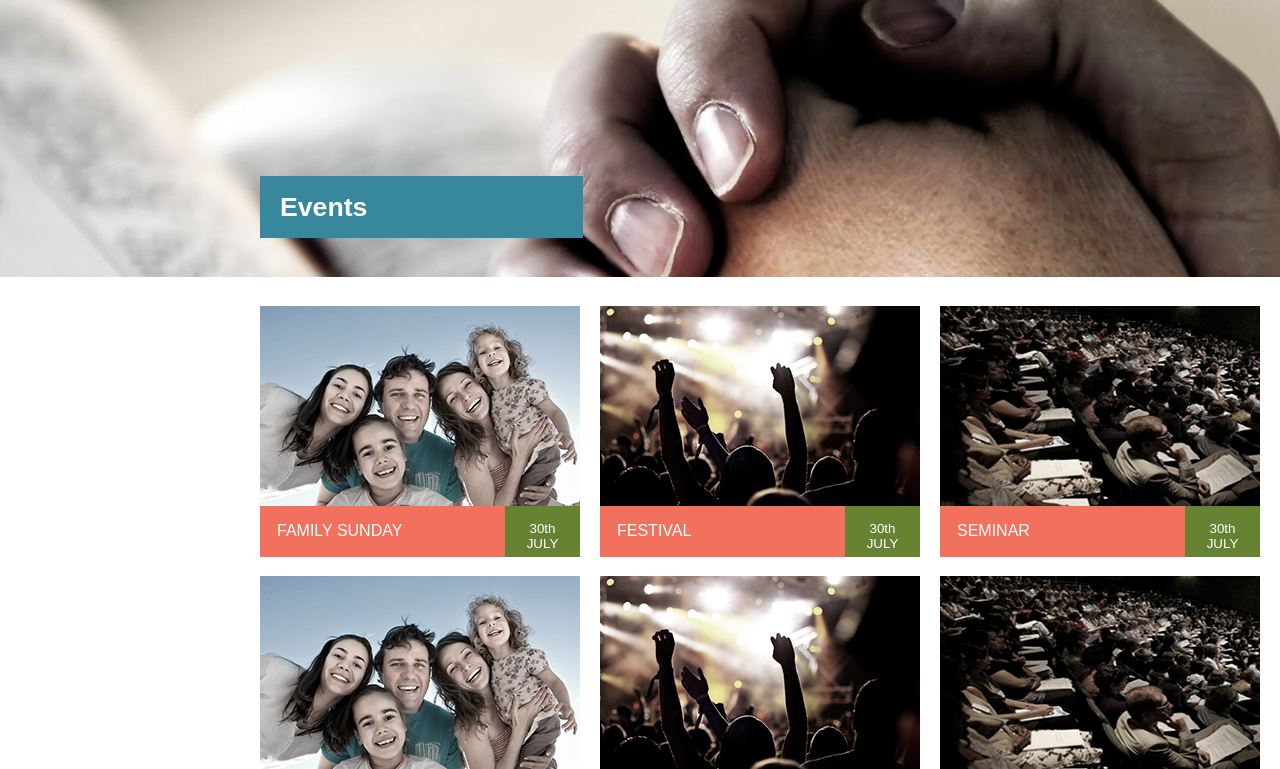
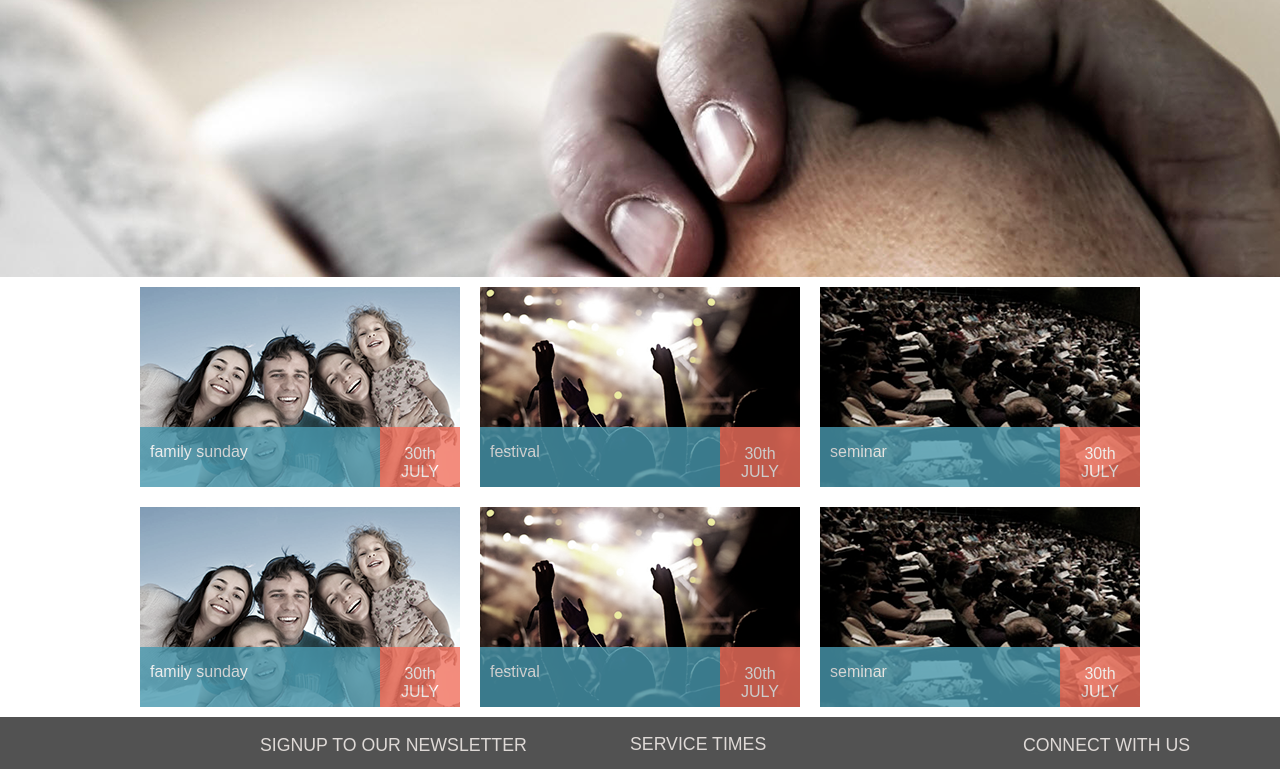
Before and after one commit to zlatkomladenovic/HTML5, a plain HTML site: page Seven Oaks/index.html in a window 1280 px wide. Shown: the part 123-892 px from the top of the page. Drawn offline with Linux system fonts and the light colour scheme.

Commit message:
class_work

```diff
--- /dev/null
+++ b/Responsive/Styles/global.css
@@ -0,0 +1,134 @@
+* {
+	margin: 0;
+	padding: 0;
+	list-style: none;
+	font-family: sans-serif;
+}
+
+span.cleaner {
+	display: block;
+	clear: both;
+}
+
+html, body {
+	height: 100%;
+}
+
+.site-header {
+	width: 100%;
+	height: 60px;
+	background-color: silver;
+	border-bottom: 2px solid gray;
+	box-sizing: border-box;
+	position: fixed;
+	z-index: 10;
+}
+
+	.site-header h1 {
+		float: left;
+		margin: 10px 0 0 20px;
+	}
+
+	.site-header nav {
+		float: right;
+		margin: 17px 20px 0 0;
+	}
+
+		.site-header nav a {
+			display: block;
+			margin: 0 10px;
+			float: left;
+			text-decoration: none;
+			color: blue;
+			padding: 5px;
+		}
+
+		.site-header nav a:hover {
+			background-color: gray;
+			color: #fff;
+		}
+
+section {
+	width: 100%;
+}
+
+	section > h2 {
+		text-transform: uppercase;
+		margin: 30px 0;
+		text-align: center;
+		font-size: 36px;
+	}
+
+	section .section-container {
+		width: 70%;
+		margin: 0 auto;
+	}
+
+.splash {
+	width: 100%;
+	height: 100%;
+	background-color: gray;
+}
+
+	.splash h2 {
+		margin: 0;
+		padding: 350px 0 0 0;
+		font-size: 60px;
+	}
+
+	.splash a {
+		display: block;
+		width: 200px;
+		margin: 20px auto;
+		text-align: center;
+	}
+
+.about .section-container {
+	text-align: center;
+}
+	.about .section-container > div {
+		width: 300px;
+		height: 300px;
+		border: 1px solid gray;
+		background-color: silver;
+		display: inline-block;
+		margin: 0 30px;
+	}
+
+.clients p {
+	margin: 20px 0;
+}
+
+.gallery .section-container {
+	text-align: center;
+}
+
+	.gallery img {
+		width: 100px;
+		height: 100px;
+		display: inline-block;
+		margin: 30px;
+	}
+
+.site-footer {
+	width: 100%;
+	height: 200px;
+	background-color: silver;
+	box-sizing: border-box;
+	padding-top: 30px;
+}
+
+	.site-footer .left {
+		float: left;
+		margin-left: 15%;
+		width: 300px;
+	}
+
+		.site-footer .left h3 {
+			margin-bottom: 20px;
+		}
+
+	.site-footer .right {
+		float: right;
+		margin-right: 15%;
+	}
--- a/Seven Oaks/Styles/main.css
+++ b/Seven Oaks/Styles/main.css
@@ -1,3 +1,8 @@
+span.cleaner {
+	display: block;
+	clear: both;
+}
+
 html, body{
 	width: 100%;
 	height: 100%;
@@ -161,259 +166,52 @@ div.events{
 	text-align: left;
 }
 
-.events span{
+/*.events span{
 	position: relative;
 	top: 16px;
 	left: 20px;
 }
+*/
 
-/*SECTION*/
-section{
-	width: 100%;
-	height: 577px;
-	background-color: #ffffff;
-	overflow: hidden;
+section.events {
+	width: 1020px;
+	margin: 0 auto;
 }
 
-/*EVENT1*/
-div.event1{
-	width: 320px;
-	height: 252px;
-	margin-top: 29px;
-	margin-left: 260px;
-	float: left;
-}
+	section.events > div {
+		float: left;
+		width: 320px;
+		height: 200px;
+		position: relative;
+		color: #fff;
+		font-family: sans-serif;
+		margin: 10px;
+	}
 
-div.eventbox1{
-	width: 100%;
-	height: 52px;
-	background-color: #f1715e;
-	margin-top: -5px;
-	display: inline-block;
-	float: left;
-}
+		section.events > div > div {
+			position: absolute;
+			width: 100%;
+			height: 60px;
+			z-index: 1;
+			bottom: 0px;
+			background-color: #4999af;
+			opacity: .8;
+			box-sizing: border-box;
+			padding-left: 10px;
+		}
 
-div.eventbox1 p{
-	text-transform: uppercase;
-	color: #ffffff;
-	padding-top: 1px;
-	padding-left: 17px;
-	font-family: sans-serif;
-}
+			section.events p {
+				float: left;
+			}
 
-div.eventbox1 span.c1{
-	width: 75px;
-	height: 51px;
-	background-color: #668333;
-	float: right;
-	display: block;
-	margin-top: -50.5px;
-	font-family: sans-serif;
-	color: #ffffff;
-	text-align: center;
-	font-size: 10pt;
-}
-/*END OF EVENT1*/
-
-/*EVENT2*/
-div.event2{
-	width: 320px;
-	height: 252px;
-	margin-top: 29px;
-	margin-left: 20px;
-	float: left;
-}
-
-div.eventbox2{
-	width: 100%;
-	height: 52px;
-	background-color: #f1715e;
-	margin-top: -5px;
-	display: inline-block;
-	float: left;
-}
-
-div.eventbox2 p{
-	text-transform: uppercase;
-	color: #ffffff;
-	padding-top: 1px;
-	padding-left: 17px;
-	font-family: sans-serif;
-}
-
-div.eventbox2 span.c2{
-	width: 75px;
-	height: 51px;
-	background-color: #668333;
-	float: right;
-	display: block;
-	margin-top: -50.5px;
-	font-family: sans-serif;
-	color: #ffffff;
-	text-align: center;
-	font-size: 10pt;
-}
-/*END OF EVENT2*/
-
-/*EVENT3*/
-div.event3{
-	width: 320px;
-	height: 252px;
-	margin-top: 29px;
-	margin-left: 20px;
-	float: left;
-}
-
-div.eventbox3{
-	width: 100%;
-	height: 52px;
-	background-color: #f1715e;
-	margin-top: -5px;
-	display: inline-block;
-	float: left;
-}
-
-div.eventbox3 p{
-	text-transform: uppercase;
-	color: #ffffff;
-	padding-top: 1px;
-	padding-left: 17px;
-	font-family: sans-serif;
-}
-
-div.eventbox3 span.c3{
-	width: 75px;
-	height: 51px;
-	background-color: #668333;
-	float: right;
-	display: block;
-	margin-top: -50.5px;
-	font-family: sans-serif;
-	color: #ffffff;
-	text-align: center;
-	font-size: 10pt;
-}
-/*END OF EVENT3*/
-
-/*EVENT4*/
-div.event4{
-	width: 320px;
-	height: 252px;
-	margin-top: 18px;
-	margin-left: 260px;
-	float: left;
-}
-
-div.eventbox4{
-	width: 100%;
-	height: 52px;
-	background-color: #f1715e;
-	margin-top: -5px;
-	display: inline-block;
-	float: left;
-}
-
-div.eventbox4 p{
-	text-transform: uppercase;
-	color: #ffffff;
-	padding-top: 1px;
-	padding-left: 17px;
-	font-family: sans-serif;
-}
-
-div.eventbox4 span.c4{
-	width: 75px;
-	height: 51px;
-	background-color: #668333;
-	float: right;
-	display: block;
-	margin-top: -50.5px;
-	font-family: sans-serif;
-	color: #ffffff;
-	text-align: center;
-	font-size: 10pt;
-}
-/*END OF EVENT4*/
-
-/*EVENT5*/
-div.event5{
-	width: 320px;
-	height: 252px;
-	margin-top: 18px;
-	margin-left: 20px;
-	float: left;
-}
-
-div.eventbox5{
-	width: 100%;
-	height: 52px;
-	background-color: #f1715e;
-	margin-top: -5px;
-	display: inline-block;
-	float: left;
-}
-
-div.eventbox5 p{
-	text-transform: uppercase;
-	color: #ffffff;
-	padding-top: 1px;
-	padding-left: 17px;
-	font-family: sans-serif;
-}
-
-div.eventbox5 span.c5{
-	width: 75px;
-	height: 51px;
-	background-color: #668333;
-	float: right;
-	display: block;
-	margin-top: -50.5px;
-	font-family: sans-serif;
-	color: #ffffff;
-	text-align: center;
-	font-size: 10pt;
-}
-/*END OF EVENT5*/
-
-/*EVENT6*/
-div.event6{
-	width: 320px;
-	height: 252px;
-	margin-top: 18px;
-	margin-left: 20px;
-	float: left;
-}
-
-div.eventbox6{
-	width: 100%;
-	height: 52px;
-	background-color: #f1715e;
-	margin-top: -5px;
-	display: inline-block;
-	float: left;
-}
-
-div.eventbox6 p{
-	text-transform: uppercase;
-	color: #ffffff;
-	padding-top: 1px;
-	padding-left: 17px;
-	font-family: sans-serif;
-}
-
-div.eventbox6 span.c6{
-	width: 75px;
-	height: 51px;
-	background-color: #668333;
-	float: right;
-	display: block;
-	margin-top: -50.5px;
-	font-family: sans-serif;
-	color: #ffffff;
-	text-align: center;
-	font-size: 10pt;
-}
-/*END OF EVENT3*/
+			section.events div span {
+				display: block;
+				float: right;
+				height: 60px;
+				width: 80px;
+				background-color: #F1715E;
+				text-align: center;
+			}
 
 /*FOOTER*/
 div.footer{
--- a/Seven Oaks/index.html
+++ b/Seven Oaks/index.html
@@ -72,7 +72,7 @@
 
 
 <!-- EVENTS -->
-				<div class="events"><span>Events</span></div>
+				<!-- <div class="events"><span>Events</span></div> -->
 <!-- END OF EVENTS -->
 
 			</div>
@@ -80,23 +80,23 @@
 
 
 <!-- SECTION -->
-				<section>
+				<section class="events">
 
 <!-- EVENT1 -->
-					<div class="event1">
+					<div>
 						<img src="images/event1.png">
-						<div class="eventbox1">
+						<div>
 							<p>family sunday</p>
-							<span class="c1"><br>30th<br>JULY</span>
+							<span><br>30th<br>JULY</span>
 						</div>
 					</div>
 <!-- END OF EVENT1 -->
 
 
 <!-- EVENT2 -->
-					<div class="event2">
+					<div class="event">
 						<img src="images/event2.png">
-						<div class="eventbox2">
+						<div class="eventbox">
 							<p>festival</p>
 							<span class="c2"><br>30th<br>JULY</span>
 						</div>
@@ -105,9 +105,9 @@
 
 
 <!-- EVENT3 -->
-					<div class="event3">
+					<div class="event">
 						<img src="images/event3.png">
-						<div class="eventbox3">
+						<div class="eventbox">
 							<p>seminar</p>
 							<span class="c3"><br>30th<br>JULY</span>
 						</div>
@@ -116,9 +116,9 @@
 
 
 <!-- EVENT4 -->
-					<div class="event4">
+					<div class="event">
 						<img src="images/event4.png">
-						<div class="eventbox4">
+						<div class="eventbox">
 							<p>family sunday</p>
 							<span class="c4"><br>30th<br>JULY</span>
 						</div>
@@ -127,9 +127,9 @@
 
 
 <!-- EVENT5 -->
-					<div class="event5">
+					<div class="event">
 						<img src="images/event5.png">
-						<div class="eventbox5">
+						<div class="eventbox">
 							<p>festival</p>
 							<span class="c5"><br>30th<br>JULY</span>
 						</div>
@@ -138,15 +138,15 @@
 
 
 <!-- EVENT6 -->
-					<div class="event6">
+					<div class="event">
 						<img src="images/event6.png">
-						<div class="eventbox6">
+						<div class="eventbox">
 							<p>seminar</p>
 							<span class="c6"><br>30th<br>JULY</span>
 						</div>
 					</div>
 <!-- END OF EVENT3 -->
-
+				<span class="cleaner"></span>
 				</section>
 <!-- END OF SECTION -->
 
```
Also changed, not shown: Animations/Styles/global.css (added, +15 -0 lines), Animations/index.html (added, +14 -0 lines), Responsive/Styles/phone.css (added, +46 -0 lines), Responsive/index.html (added, +82 -0 lines).
